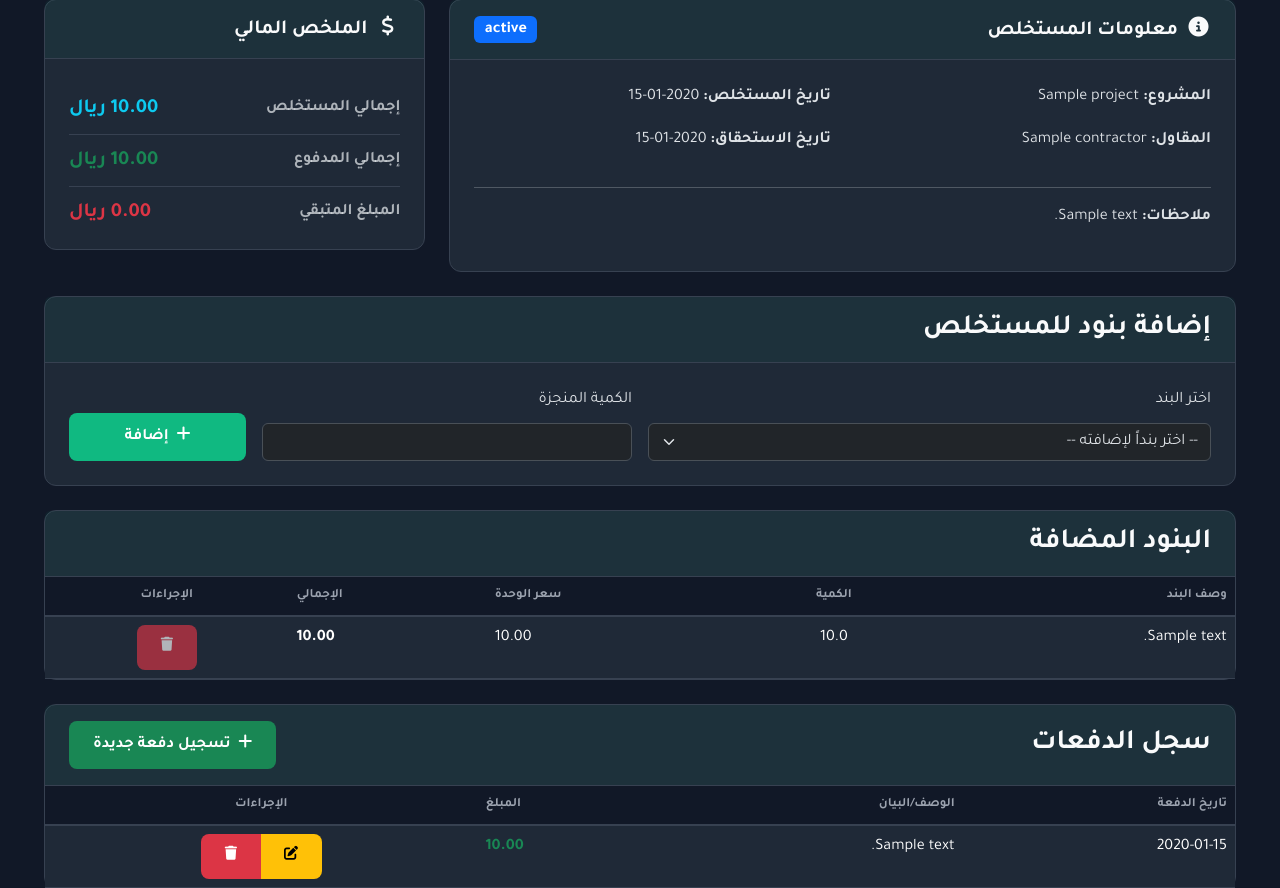
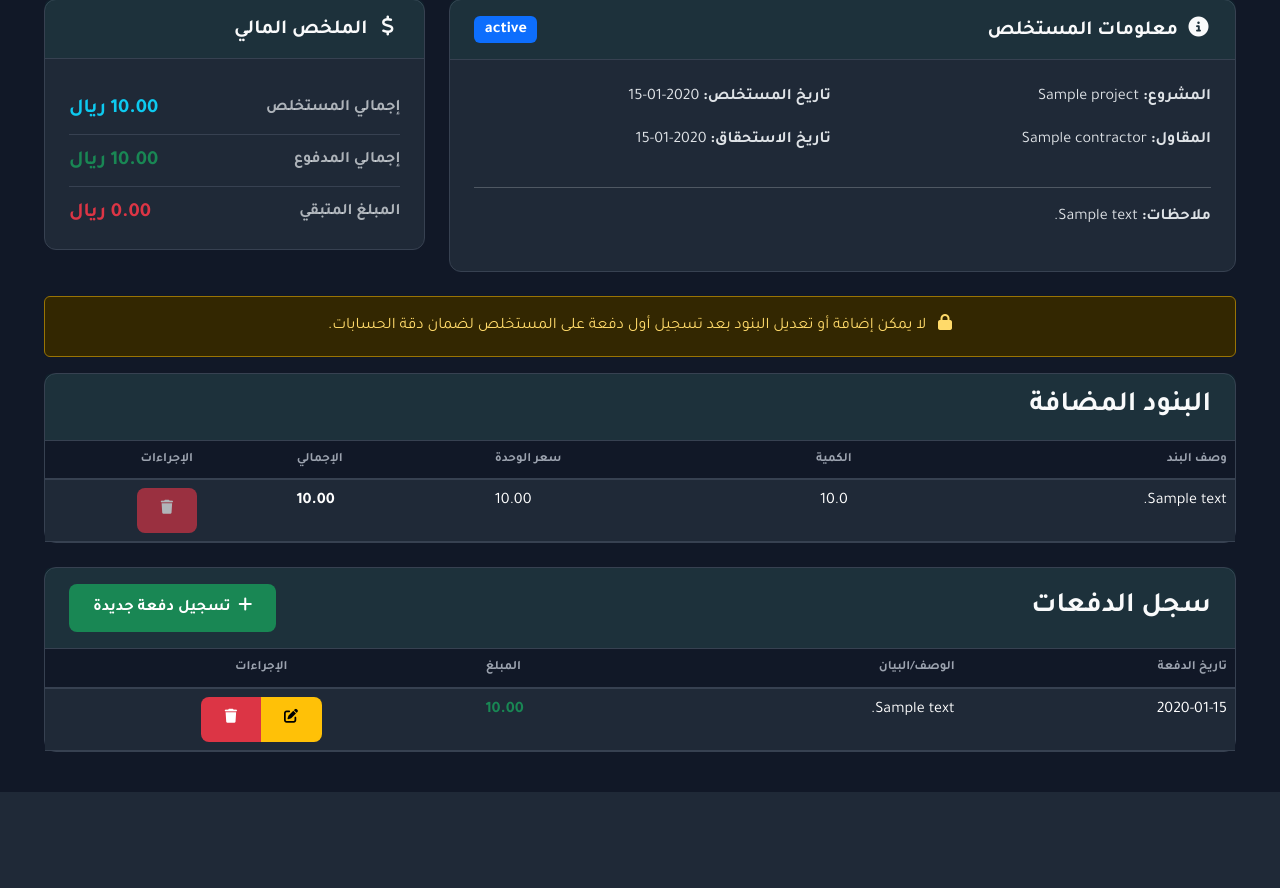
Before and after one commit to ahmedelsawy0003/SawaednaCostApp, a Flask app: page /invoices/1 in a window 1280 px wide. Shown: the part 174-1062 px from the top of the page. After the commit the page ends 966 px from the top, so only its background shows below. Run offline with Flask 3, Linux system fonts and the light colour scheme; a user stored in the database is signed in; tables that the repository leaves empty hold one stand-in row (values such as "Sample post").

Commit message:
contractors25

```diff
--- a/app/routes/invoice_routes.py
+++ b/app/routes/invoice_routes.py
@@ -129,6 +129,30 @@ def add_payment_to_invoice(invoice_id):
     flash("تم تسجيل الدفعة بنجاح.", "success")
     return redirect(url_for('invoice.show_invoice', invoice_id=invoice_id))
 
+@invoice_bp.route("/payments/<int:payment_id>/edit", methods=["GET", "POST"])
+@login_required
+def edit_payment(payment_id):
+    payment = Payment.query.get_or_404(payment_id)
+    invoice = payment.invoice
+    check_project_permission(invoice.project)
+    if request.method == "POST":
+        amount_str = request.form.get("amount")
+        payment_date_str = request.form.get("payment_date")
+        description = sanitize_input(request.form.get("description"))
+        if not amount_str or not payment_date_str:
+            flash("المبلغ وتاريخ الدفعة حقول مطلوبة.", "danger")
+            return redirect(url_for('invoice.edit_payment', payment_id=payment.id))
+        try:
+            payment.amount = float(amount_str)
+            payment.payment_date = datetime.datetime.strptime(payment_date_str, "%Y-%m-%d").date()
+            payment.description = description
+            db.session.commit()
+            flash("تم تحديث الدفعة بنجاح.", "success")
+            return redirect(url_for('invoice.show_invoice', invoice_id=invoice.id))
+        except (ValueError, TypeError):
+            flash("البيانات المدخلة للمبلغ أو التاريخ غير صالحة.", "danger")
+    return render_template("invoices/edit_payment.html", payment=payment)
+
 @invoice_bp.route("/payments/<int:payment_id>/delete", methods=["POST"])
 @login_required
 def delete_payment_from_invoice(payment_id):
@@ -141,34 +165,23 @@ def delete_payment_from_invoice(payment_id):
     flash("تم حذف الدفعة بنجاح.", "success")
     return redirect(url_for('invoice.show_invoice', invoice_id=invoice_id))
 
-# START: New route to edit a payment
-@invoice_bp.route("/payments/<int:payment_id>/edit", methods=["GET", "POST"])
+# START: New route to delete an item from an invoice
+@invoice_bp.route("/items/<int:invoice_item_id>/delete", methods=["POST"])
 @login_required
-def edit_payment(payment_id):
-    payment = Payment.query.get_or_404(payment_id)
-    invoice = payment.invoice
+def delete_item_from_invoice(invoice_item_id):
+    invoice_item = InvoiceItem.query.get_or_404(invoice_item_id)
+    invoice = invoice_item.invoice
     check_project_permission(invoice.project)
 
-    if request.method == "POST":
-        amount_str = request.form.get("amount")
-        payment_date_str = request.form.get("payment_date")
-        description = sanitize_input(request.form.get("description"))
+    # Prevent deleting if the invoice has payments
+    if invoice.payments:
+        flash("لا يمكن حذف بنود من مستخلص تم تسجيل دفعات له. يجب حذف الدفعات أولاً.", "danger")
+        return redirect(url_for('invoice.show_invoice', invoice_id=invoice.id))
 
-        if not amount_str or not payment_date_str:
-            flash("المبلغ وتاريخ الدفعة حقول مطلوبة.", "danger")
-            return redirect(url_for('invoice.edit_payment', payment_id=payment.id))
+    invoice_id = invoice.id
+    db.session.delete(invoice_item)
+    db.session.commit()
 
-        try:
-            payment.amount = float(amount_str)
-            payment.payment_date = datetime.datetime.strptime(payment_date_str, "%Y-%m-%d").date()
-            payment.description = description
-
-            db.session.commit() # The event listener will update the invoice status
-            flash("تم تحديث الدفعة بنجاح.", "success")
-            return redirect(url_for('invoice.show_invoice', invoice_id=invoice.id))
-        except (ValueError, TypeError):
-            flash("البيانات المدخلة للمبلغ أو التاريخ غير صالحة.", "danger")
-
-    # For GET request, show the edit form
-    return render_template("invoices/edit_payment.html", payment=payment)
+    flash("تم حذف البند من المستخلص بنجاح.", "success")
+    return redirect(url_for('invoice.show_invoice', invoice_id=invoice_id))
 # END: New route
--- a/templates/invoices/show.html
+++ b/templates/invoices/show.html
@@ -61,6 +61,7 @@
     </div>
 </div>
 
+{% if not invoice.payments %}
 <div class="card mb-4">
     <div class="card-header bg-success text-white">
         <h3 class="mb-0">إضافة بنود للمستخلص</h3>
@@ -90,6 +91,13 @@
         </form>
     </div>
 </div>
+{% else %}
+<div class="alert alert-warning text-center">
+    <i class="fas fa-lock me-2"></i>
+    لا يمكن إضافة أو تعديل البنود بعد تسجيل أول دفعة على المستخلص لضمان دقة الحسابات.
+</div>
+{% endif %}
+
 
 <div class="card mb-4">
     <div class="card-header">
@@ -116,8 +124,14 @@
                             <td class="text-end">{{ "{:,.2f}".format(inv_item.unit_price) }}</td>
                             <td class="text-end fw-bold">{{ "{:,.2f}".format(inv_item.total_price) }}</td>
                             <td class="text-center">
-                                <button class="btn btn-danger btn-sm" disabled><i class="fas fa-trash"></i></button>
-                            </td>
+                                <button type="button" class="btn btn-danger btn-sm"
+                                        data-bs-toggle="modal"
+                                        data-bs-target="#deleteItemModal-{{ inv_item.id }}"
+                                        {% if invoice.payments %}disabled{% endif %}
+                                        title="حذف البند من المستخلص">
+                                    <i class="fas fa-trash"></i>
+                                </button>
+                                </td>
                         </tr>
                         {% endfor %}
                     </tbody>
@@ -180,51 +194,29 @@
     </div>
 </div>
 
-<div class="modal fade" id="addPaymentModal" tabindex="-1" aria-labelledby="addPaymentModalLabel" aria-hidden="true">
-    <div class="modal-dialog modal-dialog-centered">
-        <div class="modal-content">
-            <div class="modal-header">
-                <h5 class="modal-title" id="addPaymentModalLabel">تسجيل دفعة جديدة للمستخلص {{ invoice.invoice_number }}</h5>
-                <button type="button" class="btn-close" data-bs-dismiss="modal" aria-label="Close"></button>
-            </div>
-            <form action="{{ url_for('invoice.add_payment_to_invoice', invoice_id=invoice.id) }}" method="POST">
-                <div class="modal-body">
-                    <div class="mb-3">
-                        <label for="amount" class="form-label">المبلغ</label>
-                        <input type="number" step="0.01" class="form-control" id="amount" name="amount" required>
-                    </div>
-                    <div class="mb-3">
-                        <label for="payment_date" class="form-label">تاريخ الدفعة</label>
-                        <input type="date" class="form-control" id="payment_date" name="payment_date" required>
-                    </div>
-                    <div class="mb-3">
-                        <label for="description" class="form-label">الوصف (اختياري)</label>
-                        <textarea class="form-control" id="description" name="description" rows="2"></textarea>
-                    </div>
-                </div>
-                <div class="modal-footer">
-                    <button type="button" class="btn btn-secondary" data-bs-dismiss="modal">إلغاء</button>
-                    <button type="submit" class="btn btn-primary">حفظ الدفعة</button>
-                </div>
-            </form>
-        </div>
-    </div>
-</div>
+<div class="modal fade" id="addPaymentModal" tabindex="-1"><div class="modal-dialog modal-dialog-centered"><div class="modal-content"><div class="modal-header"><h5 class="modal-title">تسجيل دفعة جديدة للمستخلص {{ invoice.invoice_number }}</h5><button type="button" class="btn-close" data-bs-dismiss="modal"></button></div><form action="{{ url_for('invoice.add_payment_to_invoice', invoice_id=invoice.id) }}" method="POST"><div class="modal-body"><div class="mb-3"><label class="form-label">المبلغ</label><input type="number" step="0.01" class="form-control" name="amount" required></div><div class="mb-3"><label class="form-label">تاريخ الدفعة</label><input type="date" class="form-control" name="payment_date" required></div><div class="mb-3"><label class="form-label">الوصف (اختياري)</label><textarea class="form-control" name="description" rows="2"></textarea></div></div><div class="modal-footer"><button type="button" class="btn btn-secondary" data-bs-dismiss="modal">إلغاء</button><button type="submit" class="btn btn-primary">حفظ الدفعة</button></div></form></div></div></div>
 
 {% if invoice.payments %}
     {% for payment in invoice.payments %}
-    <div class="modal fade" id="deletePaymentModal-{{ payment.id }}" tabindex="-1" aria-labelledby="deletePaymentModalLabel-{{ payment.id }}" aria-hidden="true">
+    <div class="modal fade" id="deletePaymentModal-{{ payment.id }}"></div>
+    {% endfor %}
+{% endif %}
+
+{% if invoice.items %}
+    {% for inv_item in invoice.items %}
+    <div class="modal fade" id="deleteItemModal-{{ inv_item.id }}" tabindex="-1" aria-labelledby="deleteItemModalLabel-{{ inv_item.id }}" aria-hidden="true">
         <div class="modal-dialog modal-dialog-centered">
             <div class="modal-content">
                 <div class="modal-header">
-                    <h5 class="modal-title" id="deletePaymentModalLabel-{{ payment.id }}">تأكيد الحذف</h5>
+                    <h5 class="modal-title" id="deleteItemModalLabel-{{ inv_item.id }}">تأكيد حذف البند</h5>
                     <button type="button" class="btn-close" data-bs-dismiss="modal" aria-label="Close"></button>
                 </div>
                 <div class="modal-body">
-                    هل أنت متأكد أنك تريد حذف الدفعة بمبلغ <strong>{{ "{:,.2f}".format(payment.amount) }} ريال</strong>؟
+                    هل أنت متأكد أنك تريد حذف هذا البند من المستخلص؟
+                    <p class="text-muted small mt-2">{{ inv_item.description }}</p>
                 </div>
                 <div class="modal-footer">
-                    <form action="{{ url_for('invoice.delete_payment_from_invoice', payment_id=payment.id) }}" method="POST">
+                    <form action="{{ url_for('invoice.delete_item_from_invoice', invoice_item_id=inv_item.id) }}" method="POST">
                         <button type="button" class="btn btn-secondary" data-bs-dismiss="modal">إلغاء</button>
                         <button type="submit" class="btn btn-danger">تأكيد الحذف</button>
                     </form>
```
